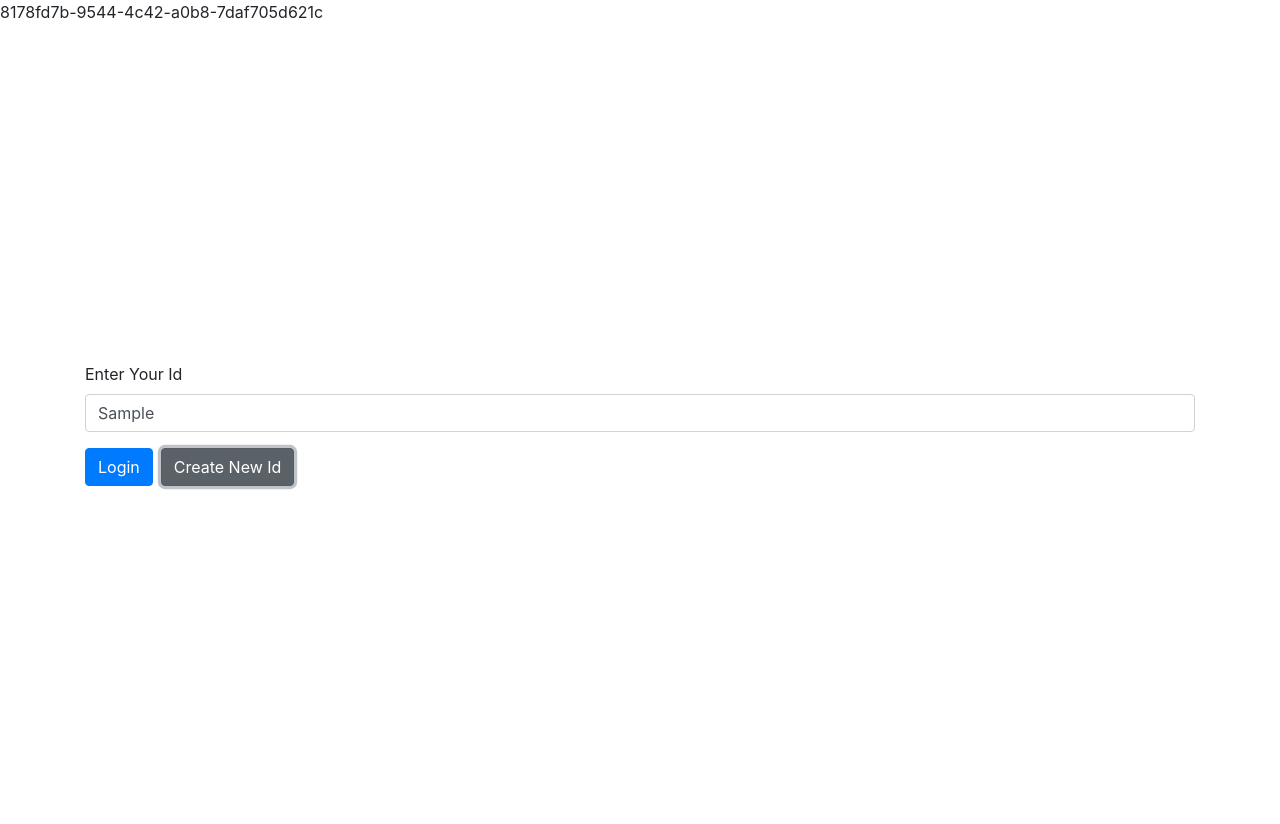
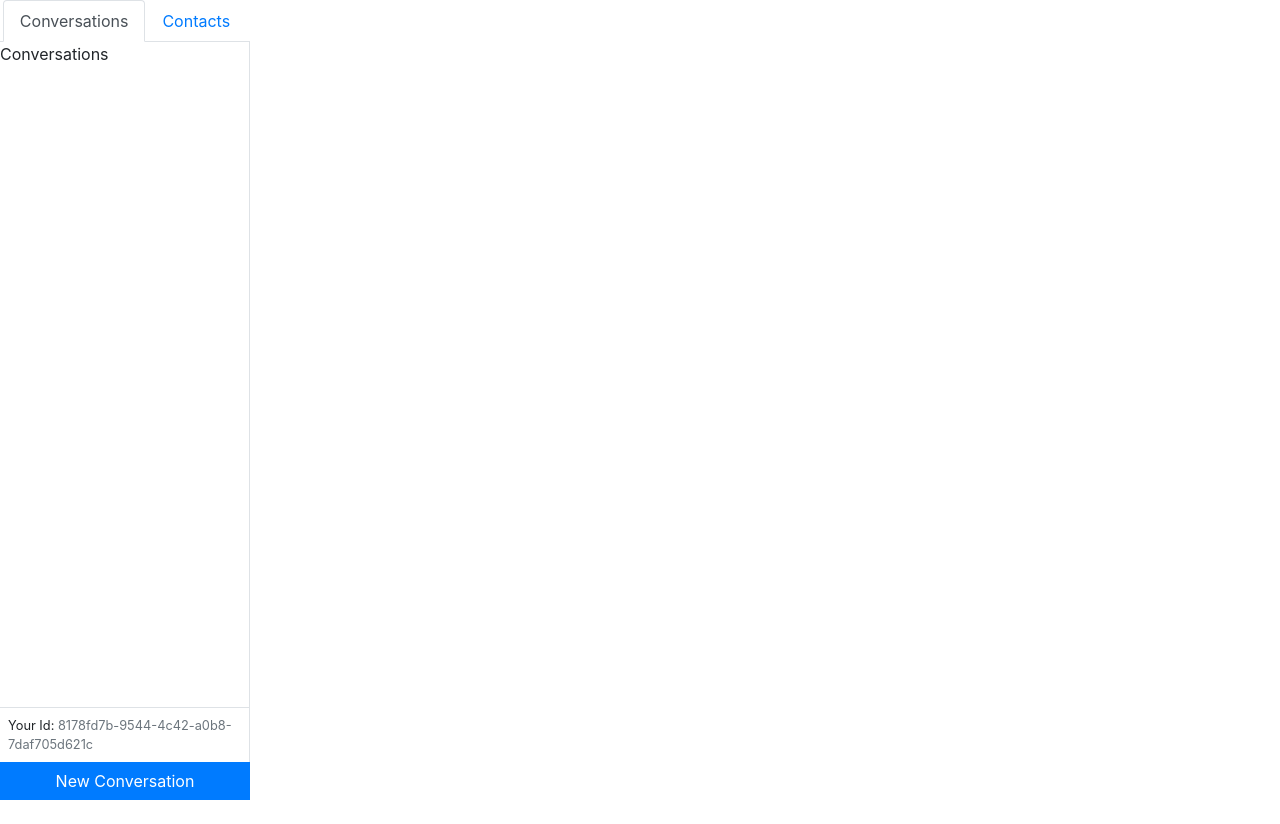
Before and after one commit to ZigaHajsen/WhatsApp-Clone, a React (Create React App) app in the folder client/: page / in a window 1280 px wide. Both pictures are taken after typing "Sample" into the empty fields and a click on the button "Create New Id". After the commit the page ends 800 px from the top, so only its background shows below. Built offline with nearby package versions, Linux system fonts and the light colour scheme.

Commit message:
Added Contact Context & Contacts Sidebar

```diff
--- a/client/src/App.js
+++ b/client/src/App.js
@@ -1,16 +1,22 @@
-import React, { useState, Fragment } from 'react';
+import React from 'react';
+
+import useLocalStorage from './hooks/useLocalStorage';
+
+import { ContactsProvider } from './contexts/ContactsProvider';
 
 import Login from './components/Login';
+import Dashboard from './components/Dashboard';
 
 const App = () => {
-  const [id, setId] = useState();
+  const [id, setId] = useLocalStorage('id');
 
-  return (
-    <Fragment>
-      {id}
-      <Login onIdSubmit={setId} />
-    </Fragment>
+  const dashboard = (
+    <ContactsProvider>
+      <Dashboard id={id} />
+    </ContactsProvider>
   );
+
+  return id ? dashboard : <Login onIdSubmit={setId} />;
 };
 
 export default App;
--- /dev/null
+++ b/client/src/components/Contacts.jsx
@@ -0,0 +1,19 @@
+import React from 'react';
+
+import { useContacts } from '../contexts/ContactsProvider';
+
+import { ListGroup } from 'react-bootstrap';
+
+const Contacts = () => {
+  const { contacts } = useContacts();
+
+  return (
+    <ListGroup variant='flush'>
+      {contacts.map((contact) => (
+        <ListGroup.Item key={contact.id}>{contact.name}</ListGroup.Item>
+      ))}
+    </ListGroup>
+  );
+};
+
+export default Contacts;
--- /dev/null
+++ b/client/src/components/Conversations.jsx
@@ -0,0 +1,7 @@
+import React from 'react';
+
+const Conversations = () => {
+  return <div>Conversations</div>;
+};
+
+export default Conversations;
--- /dev/null
+++ b/client/src/components/Dashboard.jsx
@@ -0,0 +1,13 @@
+import React from 'react';
+
+import Sidebar from './Sidebar';
+
+const Dashboard = ({ id }) => {
+  return (
+    <div className='d-flex' style={{ height: '100vh' }}>
+      <Sidebar id={id} />
+    </div>
+  );
+};
+
+export default Dashboard;
--- /dev/null
+++ b/client/src/components/NewContactModal.jsx
@@ -0,0 +1,40 @@
+import React, { Fragment, useRef } from 'react';
+
+import { useContacts } from '../contexts/ContactsProvider';
+
+import { Modal, Button, Form } from 'react-bootstrap';
+
+const NewContactModal = ({ closeModal }) => {
+  const idRef = useRef();
+  const nameRef = useRef();
+
+  const { createContact } = useContacts();
+
+  const handleSubmit = (e) => {
+    e.preventDefault();
+
+    createContact(idRef.current.value, nameRef.current.value);
+    closeModal();
+  };
+
+  return (
+    <Fragment>
+      <Modal.Header closeButton>Create Contact</Modal.Header>
+      <Modal.Body>
+        <Form onSubmit={handleSubmit}>
+          <Form.Group>
+            <Form.Label>Id</Form.Label>
+            <Form.Control type='text' ref={idRef} required />
+          </Form.Group>
+          <Form.Group>
+            <Form.Label>Name</Form.Label>
+            <Form.Control type='text' ref={nameRef} required />
+          </Form.Group>
+          <Button type='submit'>Create</Button>
+        </Form>
+      </Modal.Body>
+    </Fragment>
+  );
+};
+
+export default NewContactModal;
--- /dev/null
+++ b/client/src/components/NewConversationModal.jsx
@@ -0,0 +1,7 @@
+import React from 'react';
+
+const NewConversationModal = () => {
+  return <div></div>;
+};
+
+export default NewConversationModal;
--- /dev/null
+++ b/client/src/components/Sidebar.jsx
@@ -0,0 +1,61 @@
+import React, { useState } from 'react';
+
+import Conversations from './Conversations';
+import Contacts from './Contacts';
+import NewConversationModal from './NewConversationModal';
+import NewContactModal from './NewContactModal';
+
+import { Tab, Nav, Button, Modal } from 'react-bootstrap';
+
+const CONVERSATIONS_KEY = 'conversations';
+const CONTACTS_KEY = 'contacts';
+
+const Sidebar = ({ id }) => {
+  const [activeKey, setActiveKey] = useState(CONVERSATIONS_KEY);
+  const [openModal, setOpenModal] = useState(false);
+
+  const conversationsOpen = activeKey === CONVERSATIONS_KEY;
+
+  const closeModal = () => {
+    setOpenModal(false);
+  };
+
+  return (
+    <div className='d-flex flex-column' style={{ width: '250px' }}>
+      <Tab.Container activeKey={activeKey} onSelect={setActiveKey}>
+        <Nav variant='tabs' className='justify-content-center'>
+          <Nav.Item>
+            <Nav.Link eventKey={CONVERSATIONS_KEY}>Conversations</Nav.Link>
+          </Nav.Item>
+          <Nav.Item>
+            <Nav.Link eventKey={CONTACTS_KEY}>Contacts</Nav.Link>
+          </Nav.Item>
+        </Nav>
+        <Tab.Content className='border-right overflow-auto flex-grow-1'>
+          <Tab.Pane eventKey={CONVERSATIONS_KEY}>
+            <Conversations />
+          </Tab.Pane>
+          <Tab.Pane eventKey={CONTACTS_KEY}>
+            <Contacts />
+          </Tab.Pane>
+        </Tab.Content>
+        <div className='p-2 border-top border-right small'>
+          Your Id: <span className='text-muted'>{id}</span>
+        </div>
+        <Button onClick={() => setOpenModal(true)} className='rounded-0'>
+          New {conversationsOpen ? 'Conversation' : 'Contact'}
+        </Button>
+      </Tab.Container>
+
+      <Modal show={openModal} onHide={closeModal}>
+        {conversationsOpen ? (
+          <NewConversationModal closeModal={closeModal} />
+        ) : (
+          <NewContactModal closeModal={closeModal} />
+        )}
+      </Modal>
+    </div>
+  );
+};
+
+export default Sidebar;
--- /dev/null
+++ b/client/src/contexts/ContactsProvider.js
@@ -0,0 +1,25 @@
+import React, { useContext } from 'react';
+
+import useLocalStorage from '../hooks/useLocalStorage';
+
+const ContactsContext = React.createContext();
+
+export const useContacts = () => {
+  return useContext(ContactsContext);
+};
+
+export const ContactsProvider = ({ children }) => {
+  const [contacts, setContacts] = useLocalStorage('contacts', []);
+
+  const createContact = (id, name) => {
+    setContacts((prevContacts) => {
+      return [...prevContacts, { id, name }];
+    });
+  };
+
+  return (
+    <ContactsContext.Provider value={{ contacts, createContact }}>
+      {children}
+    </ContactsContext.Provider>
+  );
+};
--- /dev/null
+++ b/client/src/hooks/useLocalStorage.js
@@ -0,0 +1,26 @@
+import { useEffect, useState } from 'react';
+
+const PREFIX = 'whatsapp-clone-';
+
+const useLocalStorage = (key, initialValue) => {
+  const prefixedKey = PREFIX + key;
+
+  const [value, setValue] = useState(() => {
+    const jsonValue = localStorage.getItem(prefixedKey);
+    if (jsonValue != null) return JSON.parse(jsonValue);
+
+    if (typeof initialValue === 'function') {
+      return initialValue();
+    } else {
+      return initialValue;
+    }
+  });
+
+  useEffect(() => {
+    localStorage.setItem(prefixedKey, JSON.stringify(value));
+  }, [prefixedKey, value]);
+
+  return [value, setValue];
+};
+
+export default useLocalStorage;
```
